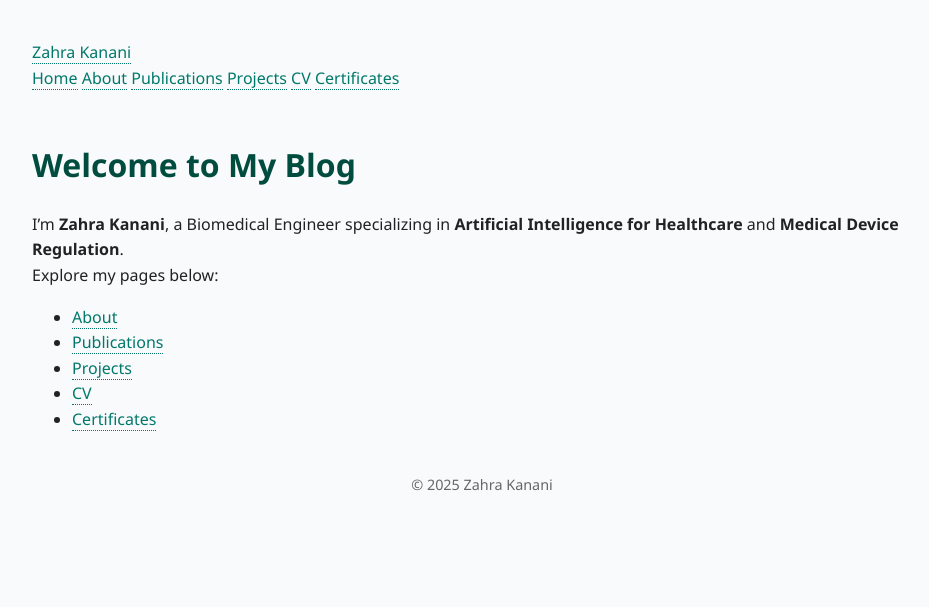
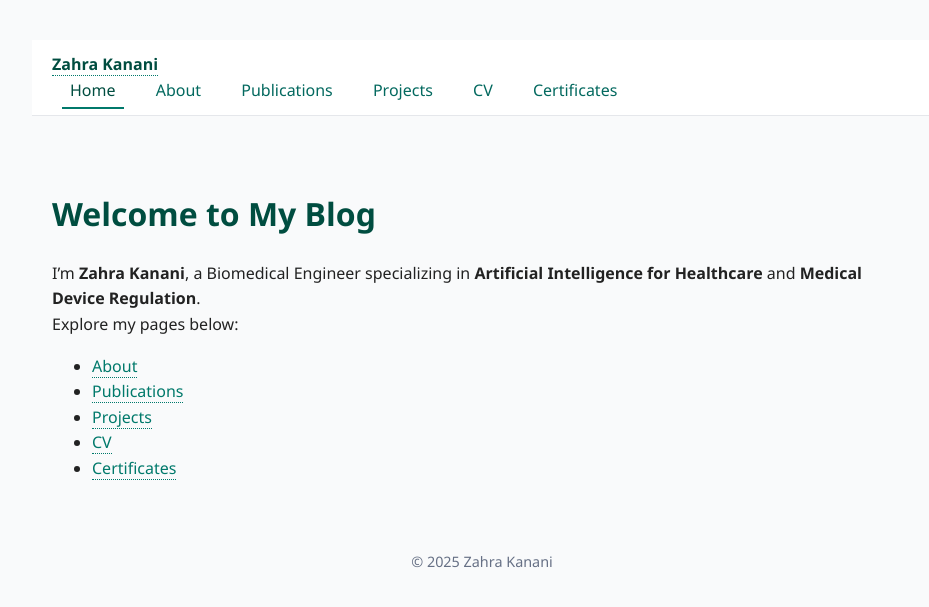
Before and after one commit to zahra-kanani/zahra-kanani.github.io, a Jekyll site: the page built from index.md, in a window 1280 px wide. Shown: the top 607 px of the page, without its empty margins (158-1087 px from the left). Built offline with Jekyll 4.4.1, drawn with Linux system fonts in a browser that asks for light colours.

Commit message:
Update style.css

```diff
--- a/assets/css/style.css
+++ b/assets/css/style.css
@@ -52,3 +52,52 @@ footer {
   font-size: 0.9em;
   color: #666;
 }
+/* --- Navbar --- */
+.topbar {
+  background: #ffffff;
+  border-bottom: 1px solid #e5e7eb;
+  position: sticky;
+  top: 0;
+  z-index: 50;
+}
+
+.container {
+  max-width: 960px;
+  margin: 0 auto;
+  padding: 12px 20px;
+}
+
+.brand {
+  font-weight: 700;
+  color: #004d40;
+  margin-right: 18px;
+  text-decoration: none;
+}
+
+.nav a {
+  margin: 0 10px;
+  padding: 6px 8px;
+  border-bottom: none;
+  color: #03695f;
+  text-decoration: none;
+}
+
+.nav a:hover {
+  color: #004d40;
+}
+
+.nav a.active {
+  border-bottom: 2px solid #00796b;
+  color: #004d40;
+}
+
+main.container {
+  padding-top: 24px;
+}
+
+.footer {
+  text-align: center;
+  color: #667085;
+  margin: 40px 0 20px;
+  font-size: 0.9rem;
+}
```
